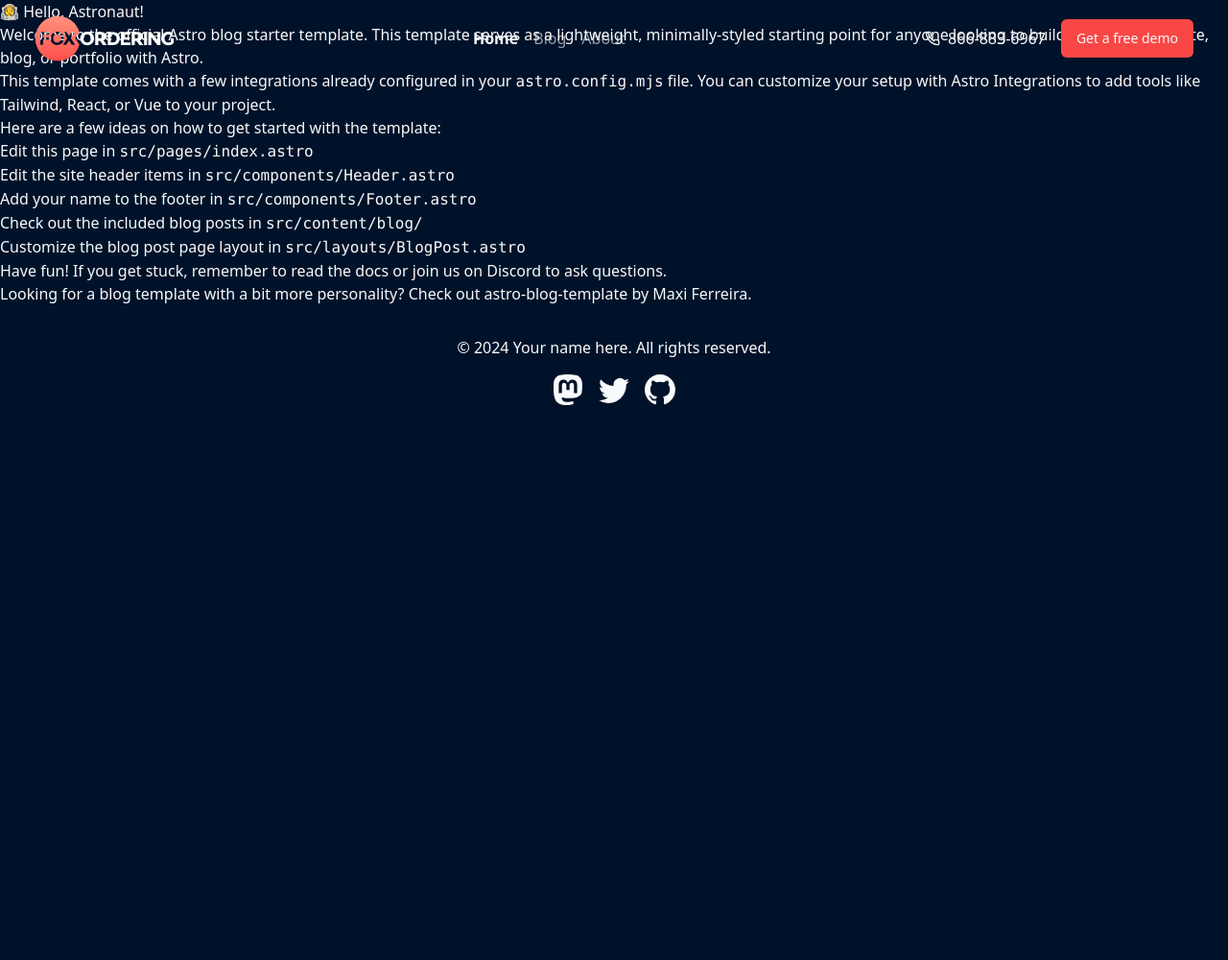
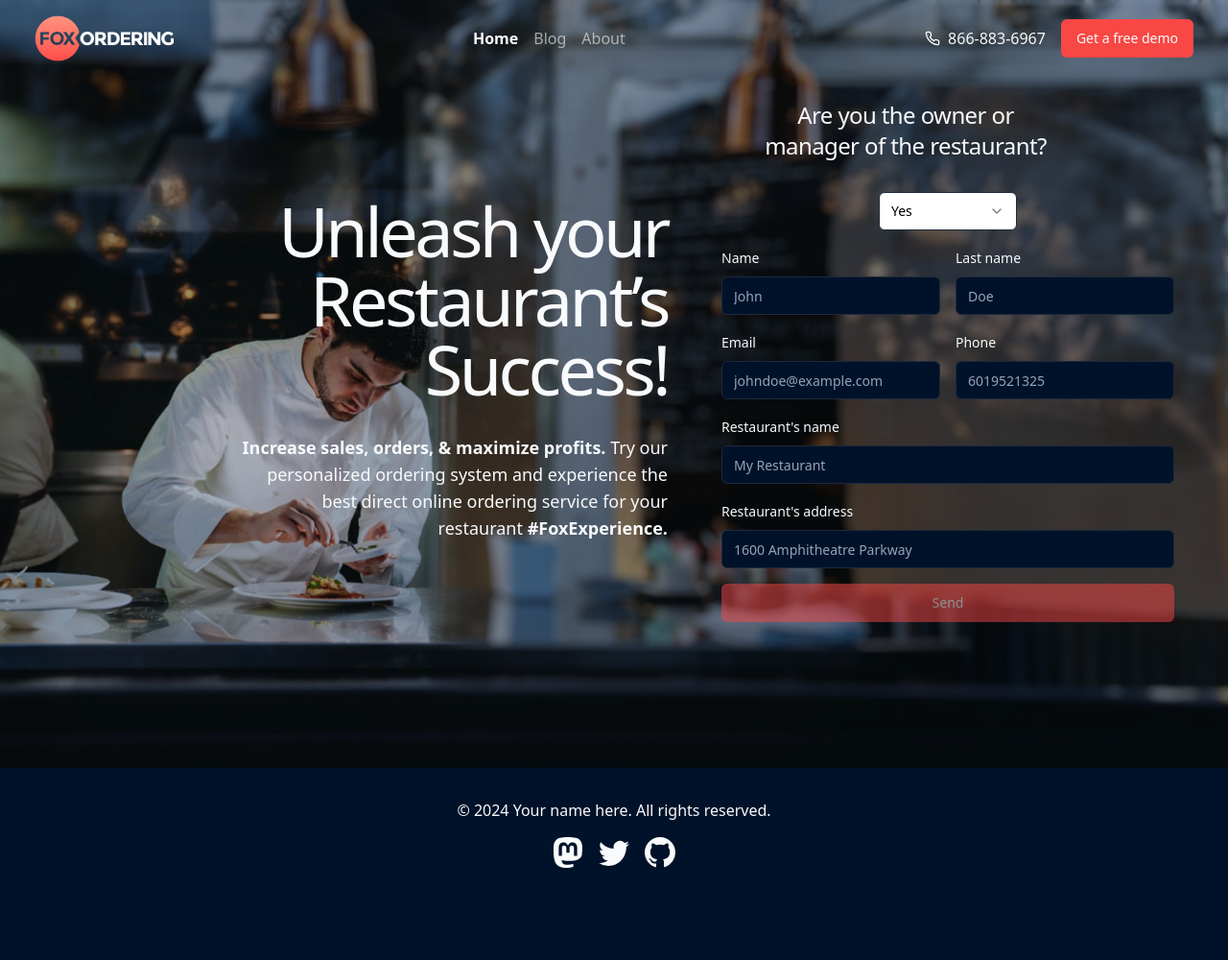
Before and after one commit to AFPedreros/FoxWebsite, an Astro site: page / in a window 1280 px wide. Shown: the whole page at 96% size. Before the commit the page ends 800 px from the top, so only its background shows below. Built offline with nearby package versions, Linux system fonts and the light colour scheme; Astro itself is replaced by a stand-in of ours.

Commit message:
feat(home): create the hero

```diff
--- a/src/pages/index.astro
+++ b/src/pages/index.astro
@@ -1,4 +1,5 @@
 ---
+import { FreeDemoForm } from "@/components/free-demo-form"
 import { SITE_DESCRIPTION, SITE_TITLE } from "@/consts"
 import RootLayout from "@/layouts/RootLayout.astro"
 import "@/styles/globals.css"
@@ -6,35 +7,34 @@ import "@/styles/globals.css"
 
 <RootLayout title={SITE_TITLE} description={SITE_DESCRIPTION}>
 	<main>
-		<h1>🧑‍🚀 Hello, Astronaut!</h1>
-		<p>
-			Welcome to the official <a href="https://astro.build/">Astro</a> blog starter template. This template
-			serves as a lightweight, minimally-styled starting point for anyone looking to build a personal
-			website, blog, or portfolio with Astro.
-		</p>
-		<p>
-			This template comes with a few integrations already configured in your
-			<code>astro.config.mjs</code> file. You can customize your setup with
-			<a href="https://astro.build/integrations">Astro Integrations</a> to add tools like Tailwind, React,
-			or Vue to your project.
-		</p>
-		<p>Here are a few ideas on how to get started with the template:</p>
-		<ul>
-			<li>Edit this page in <code>src/pages/index.astro</code></li>
-			<li>Edit the site header items in <code>src/components/Header.astro</code></li>
-			<li>Add your name to the footer in <code>src/components/Footer.astro</code></li>
-			<li>Check out the included blog posts in <code>src/content/blog/</code></li>
-			<li>Customize the blog post page layout in <code>src/layouts/BlogPost.astro</code></li>
-		</ul>
-		<p>
-			Have fun! If you get stuck, remember to <a href="https://docs.astro.build/">read the docs </a>
-			or <a href="https://astro.build/chat">join us on Discord</a> to ask questions.
-		</p>
-		<p>
-			Looking for a blog template with a bit more personality? Check out <a
-				href="https://github.com/Charca/astro-blog-template"
-				>astro-blog-template
-			</a> by <a href="https://twitter.com/Charca">Maxi Ferreira</a>.
-		</p>
+		<section class="hero flex min-h-screen w-full pt-20">
+			<div class="container flex h-fit items-center justify-end gap-8">
+				<div class="max-w-md">
+					<h1 class="mx-auto text-right text-5xl tracking-tighter md:text-6xl lg:text-7xl">
+						Unleash your Restaurant’s Success!
+					</h1>
+					<p class="mt-8 text-pretty text-right text-lg">
+						<strong>Increase sales, orders, & maximize profits.</strong> Try our personalized ordering
+						system and experience the best direct online ordering service for your restaurant <strong
+							>#FoxExperience.</strong
+						>
+					</p>
+				</div>
+				<div class="h-fit rounded-lg bg-background/75 p-6">
+					<h2 class="mb-4 max-w-sm text-balance text-center text-2xl font-normal tracking-tight">
+						Are you the owner or manager of the restaurant?
+					</h2>
+					<FreeDemoForm client:load />
+				</div>
+			</div>
+		</section>
 	</main>
 </RootLayout>
+
+<style>
+	.hero {
+		background-image: url("/banner-home.jpg");
+		background-size: cover;
+		background-position: center;
+	}
+</style>
```
Also changed, not shown: public/banner-home.jpg (added).
